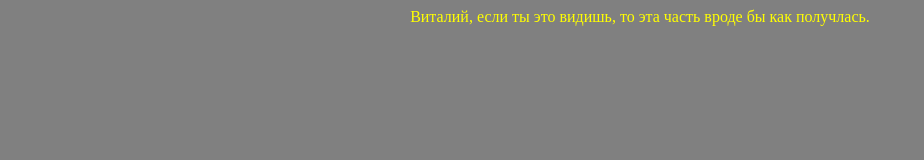
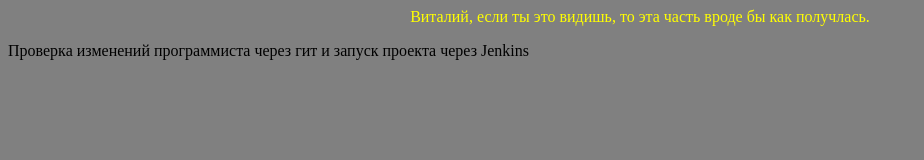
Before and after one commit to vitkazak/Jenkins_Repo, a plain HTML site: page index.html in a window 1280 px wide. Shown: the whole page, without its empty margins (0-924 px from the left). Drawn offline with Linux system fonts and the light colour scheme.

Commit message:
From user message

```diff
--- a/index.html
+++ b/index.html
@@ -7,5 +7,6 @@
  	<center>
   		<p><font color=yellow>Виталий, если ты это видишь, то эта часть вроде бы как получлась.</font></p>
   	</center>
+Проверка изменений программиста через гит и запуск проекта через Jenkins
  </body>
 </html>
```
